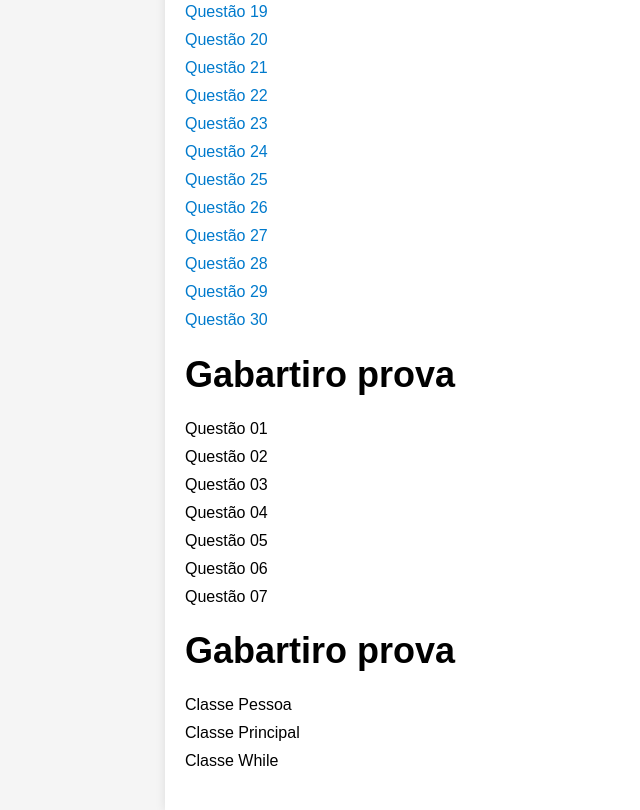
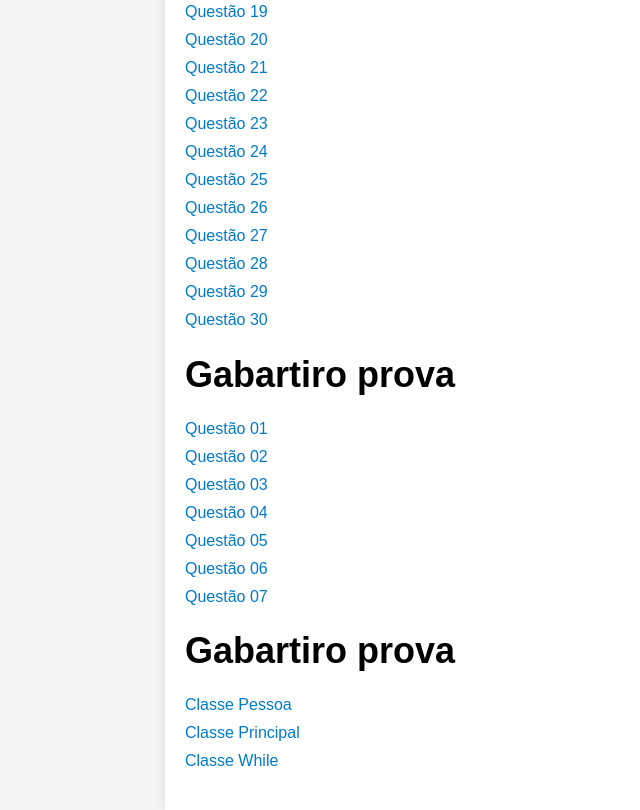
Before and after one commit to alvessh/programacao-si-ads-2-periodo, a plain HTML site: page index.html in a window 1280 px wide. Shown: the part 741-1551 px from the top of the page, without its empty margins (55-695 px from the left). Drawn offline with Linux system fonts and the light colour scheme.

Commit message:
corrige links

```diff
--- a/index.html
+++ b/index.html
@@ -60,20 +60,20 @@
 
         <h1>Gabartiro prova</h1>
         <ul>
-            <li><a href="https://github.com/alvessh/programacao-si-ads-2-periodo/blob/main/programacao-estruturada/src/br/com/prova/Questao01.java"></a>Questão 01</li>
-            <li><a href="https://github.com/alvessh/programacao-si-ads-2-periodo/blob/main/programacao-estruturada/src/br/com/prova/Questao02.java"></a>Questão 02</li>
-            <li><a href="https://github.com/alvessh/programacao-si-ads-2-periodo/blob/main/programacao-estruturada/src/br/com/prova/Questao03.java"></a>Questão 03</li>
-            <li><a href="https://github.com/alvessh/programacao-si-ads-2-periodo/blob/main/programacao-estruturada/src/br/com/prova/Questao04.java"></a>Questão 04</li>
-            <li><a href="https://github.com/alvessh/programacao-si-ads-2-periodo/blob/main/programacao-estruturada/src/br/com/prova/Questao05.java"></a>Questão 05</li>
-            <li><a href="https://github.com/alvessh/programacao-si-ads-2-periodo/blob/main/programacao-estruturada/src/br/com/prova/Questao06.java"></a>Questão 06</li>
-            <li><a href="https://github.com/alvessh/programacao-si-ads-2-periodo/blob/main/programacao-estruturada/src/br/com/prova/Questao07.java"></a>Questão 07</li>
+            <li><a href="https://github.com/alvessh/programacao-si-ads-2-periodo/blob/main/programacao-estruturada/src/br/com/prova/Questao01.java">Questão 01</a></li>
+            <li><a href="https://github.com/alvessh/programacao-si-ads-2-periodo/blob/main/programacao-estruturada/src/br/com/prova/Questao02.java">Questão 02</a></li>
+            <li><a href="https://github.com/alvessh/programacao-si-ads-2-periodo/blob/main/programacao-estruturada/src/br/com/prova/Questao03.java">Questão 03</a></li>
+            <li><a href="https://github.com/alvessh/programacao-si-ads-2-periodo/blob/main/programacao-estruturada/src/br/com/prova/Questao04.java">Questão 04</a></li>
+            <li><a href="https://github.com/alvessh/programacao-si-ads-2-periodo/blob/main/programacao-estruturada/src/br/com/prova/Questao05.java">Questão 05</a></li>
+            <li><a href="https://github.com/alvessh/programacao-si-ads-2-periodo/blob/main/programacao-estruturada/src/br/com/prova/Questao06.java">Questão 06</a></li>
+            <li><a href="https://github.com/alvessh/programacao-si-ads-2-periodo/blob/main/programacao-estruturada/src/br/com/prova/Questao07.java">Questão 07</a></li>
         </ul>
 
         <h1>Gabartiro prova</h1>
         <ul>
-            <li><a href="https://github.com/alvessh/programacao-si-ads-2-periodo/blob/main/programacao-estruturada/src/br/com/segundobimestre/Pessoa.java"></a>Classe Pessoa</li>
-            <li><a href="https://github.com/alvessh/programacao-si-ads-2-periodo/blob/main/programacao-estruturada/src/br/com/segundobimestre/Principal.java"></a>Classe Principal</li>
-            <li><a href="https://github.com/alvessh/programacao-si-ads-2-periodo/blob/main/programacao-estruturada/src/br/com/segundobimestre/While.java"></a>Classe While</li>
+            <li><a href="https://github.com/alvessh/programacao-si-ads-2-periodo/blob/main/programacao-estruturada/src/br/com/segundobimestre/Pessoa.java">Classe Pessoa</a></li>
+            <li><a href="https://github.com/alvessh/programacao-si-ads-2-periodo/blob/main/programacao-estruturada/src/br/com/segundobimestre/Principal.java">Classe Principal</a></li>
+            <li><a href="https://github.com/alvessh/programacao-si-ads-2-periodo/blob/main/programacao-estruturada/src/br/com/segundobimestre/While.java">Classe While</a></li>
         </ul>
     </div>
 
```
